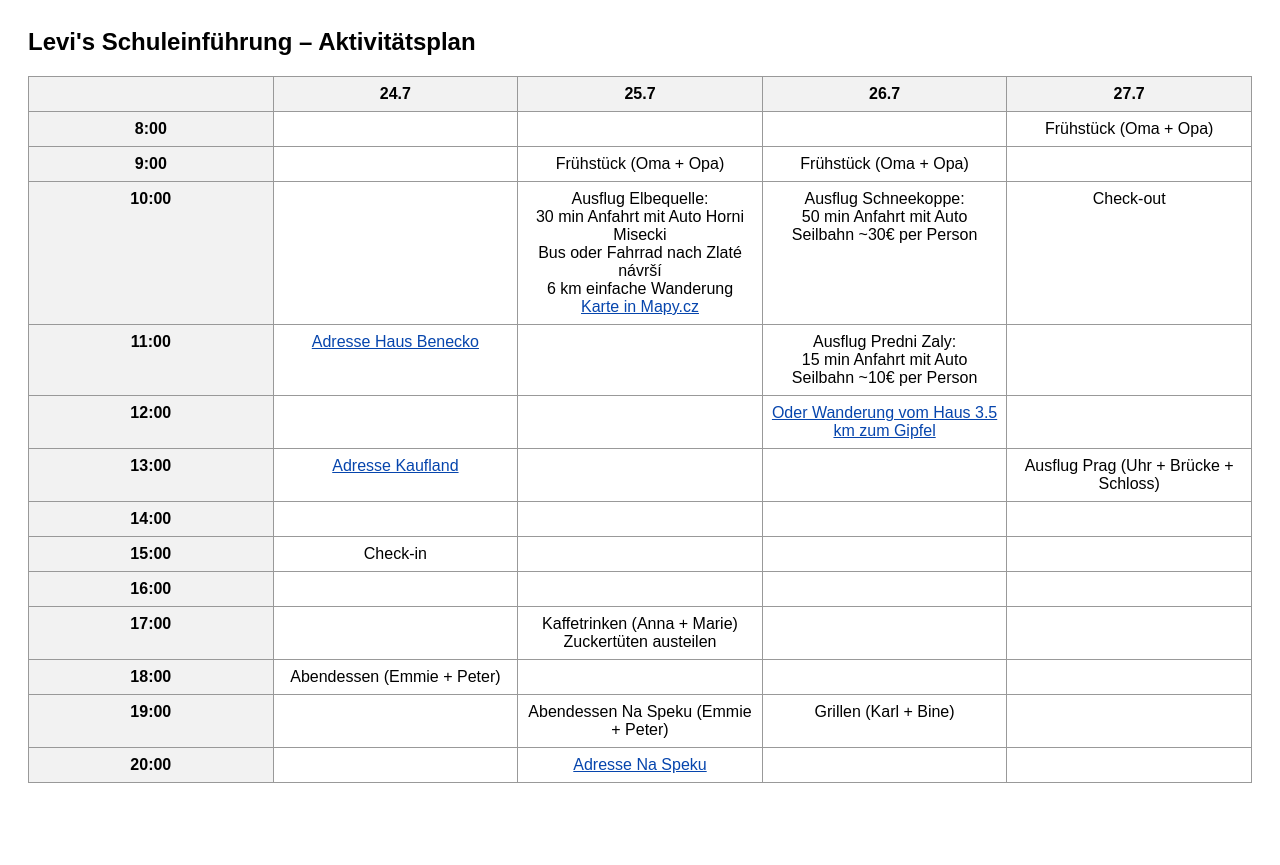
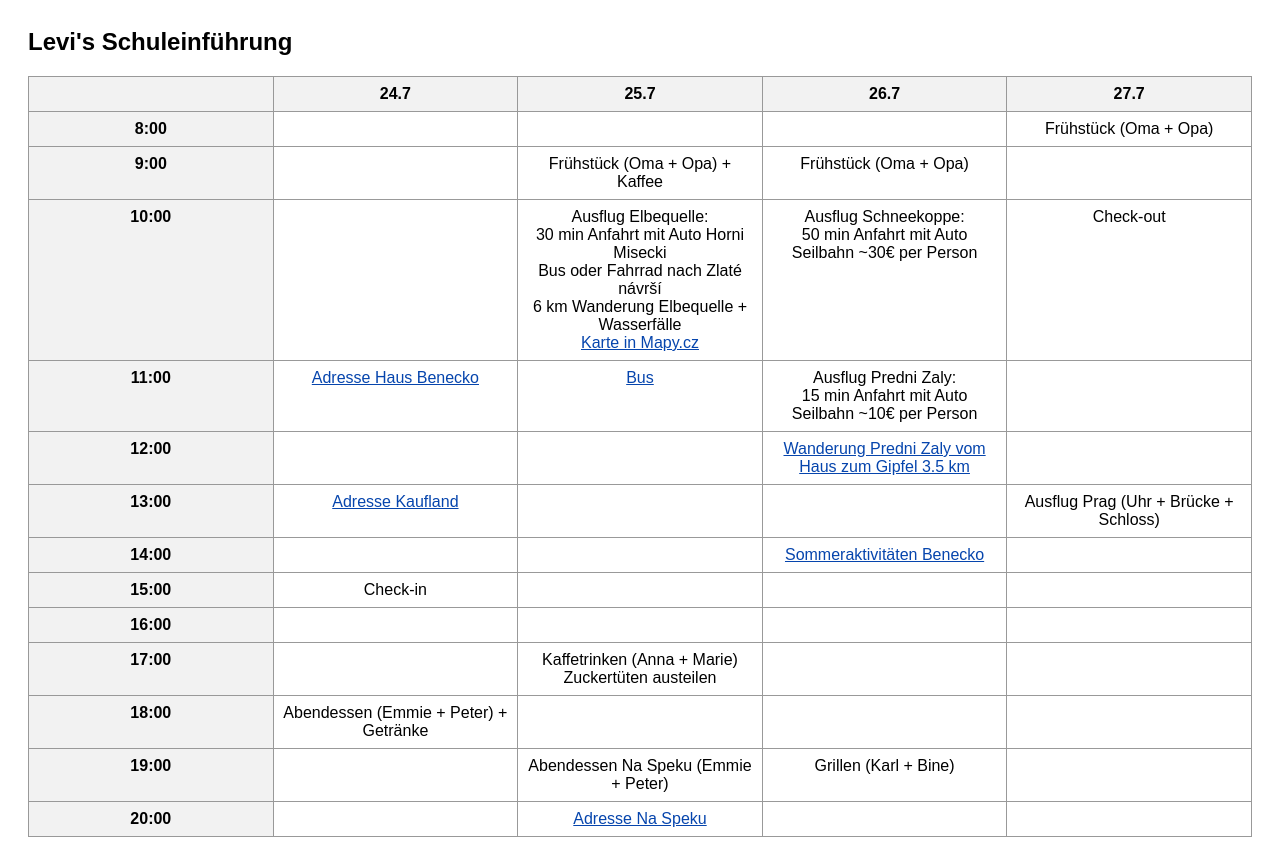
Before and after one commit to peterzeil/schedule, a plain HTML site: page index.html in a window 1280 px wide. Before the commit the page ends 811 px from the top, so only its background shows below. Drawn offline with Linux system fonts and the light colour scheme.

Commit message:
Update index.html

```diff
--- a/index.html
+++ b/index.html
@@ -30,7 +30,7 @@
     </style>
     </head>
     <body>
-    <h2>Levi's Schuleinführung – Aktivitätsplan</h2>
+    <h2>Levi's Schuleinführung</h2>
     <table class="dataframe schedule">
   <thead>
     <tr style="text-align: right;">
@@ -52,21 +52,21 @@
     <tr>
       <th>9:00</th>
       <td></td>
-      <td>Frühstück (Oma + Opa)</td>
+      <td>Frühstück (Oma + Opa) + Kaffee</td>
       <td>Frühstück (Oma + Opa)</td>
       <td></td>
     </tr>
     <tr>
       <th>10:00</th>
       <td></td>
-      <td>Ausflug Elbequelle:<br>30 min Anfahrt mit Auto Horni Misecki<br>Bus oder Fahrrad nach Zlaté návrší<br>6 km einfache Wanderung<br><a href="https://mapy.com/en/turisticka?planovani-trasy&rc=9jOXIx1gk8dEWkJjh0-fkkeUpiwwNBiN8eQ-5C3DdciThoEdMkg-.f3GVdfbM&rs=area&rs=area&rs=base&rs=base&rs=area&rs=base&rs=base&rs=base&rs=base&rs=area&ri=20988&ri=10721&ri=2082473&ri=1890694&ri=16152&ri=1713279&ri=1988852&ri=1993765&ri=1718127&ri=10721&mrp=%7B%22c%22%3A132%2C%22dt%22%3A%22%22%2C%22d%22%3Atrue%7D&xc=%5B%5D&x=15.5777396&y=50.7419844&z=14" target="_blank">Karte in Mapy.cz</a></td>
+      <td>Ausflug Elbequelle:<br>30 min Anfahrt mit Auto Horni Misecki<br>Bus oder Fahrrad nach Zlaté návrší<br>6 km Wanderung Elbequelle + Wasserfälle<br><a href="https://mapy.com/en/turisticka?planovani-trasy&rc=9jOXIx1gk8dEWkJjh0-fkkeUpiwwNBiN8eQ-5C3DdciThoEdMkg-.f3GVdfbM&rs=area&rs=area&rs=base&rs=base&rs=area&rs=base&rs=base&rs=base&rs=base&rs=area&ri=20988&ri=10721&ri=2082473&ri=1890694&ri=16152&ri=1713279&ri=1988852&ri=1993765&ri=1718127&ri=10721&mrp=%7B%22c%22%3A132%2C%22dt%22%3A%22%22%2C%22d%22%3Atrue%7D&xc=%5B%5D&x=15.5777396&y=50.7419844&z=14" target="_blank">Karte in Mapy.cz</a></td>
       <td>Ausflug Schneekoppe:<br>50 min Anfahrt mit Auto<br>Seilbahn ~30€ per Person</td>
       <td>Check-out</td>
     </tr>
     <tr>
       <th>11:00</th>
       <td><a href="https://maps.app.goo.gl/9VkJohR6ZxdWycnP6" target="_blank">Adresse Haus Benecko</a></td>
-      <td></td>
+      <td><a href="https://www.mestospindleruvmlyn.cz/j%C3%ADzdn%C3%AD%20%C5%99%C3%A1da%20-%20Horn%C3%AD%20M%C3%ADse%C4%8Dky%20-%20Zlat%C3%A9%20n%C3%A1vr%C5%A1%C3%AD.jpg" target="_blank">Bus</a></td>
       <td>Ausflug Predni Zaly:<br>15 min Anfahrt mit Auto<br>Seilbahn ~10€ per Person</td>
       <td></td>
     </tr>
@@ -74,7 +74,7 @@
       <th>12:00</th>
       <td></td>
       <td></td>
-      <td><a href="https://mapy.cz/s/fasoharofe" target="_blank">Oder Wanderung vom Haus 3.5 km zum Gipfel</a></td>
+      <td><a href="https://mapy.cz/s/fasoharofe" target="_blank">Wanderung Predni Zaly vom Haus zum Gipfel 3.5 km</a></td>
       <td></td>
     </tr>
     <tr>
@@ -88,7 +88,7 @@
       <th>14:00</th>
       <td></td>
       <td></td>
-      <td></td>
+      <td><a href="https://www.benecko.info/de/sommered-2/" target="_blank">Sommeraktivitäten Benecko</a></td>
       <td></td>
     </tr>
     <tr>
@@ -114,7 +114,7 @@
     </tr>
     <tr>
       <th>18:00</th>
-      <td>Abendessen (Emmie + Peter)</td>
+      <td>Abendessen (Emmie + Peter) + Getränke</td>
       <td></td>
       <td></td>
       <td></td>
```
